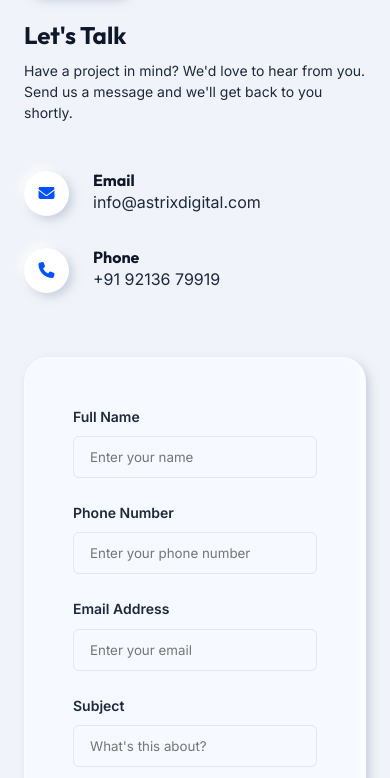
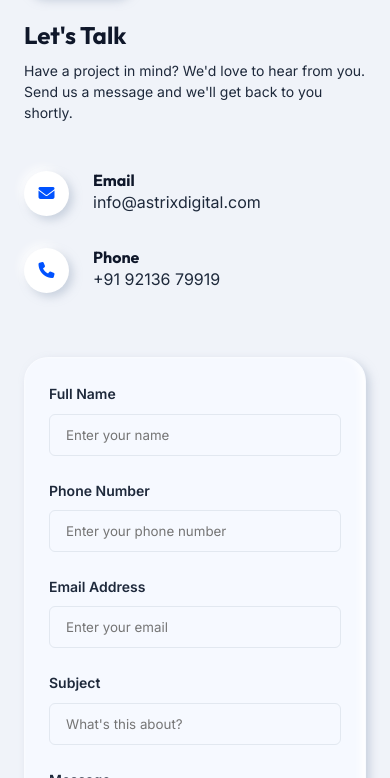
Before and after one commit to savani-shreyas/AstrixDigital, a plain HTML site: page index.html in a window 390 px wide. Shown: the part 11222-12000 px from the top of the page. Drawn offline with Linux system fonts and the light colour scheme.

Commit message:
css update

```diff
--- a/asset/CSS/style.css
+++ b/asset/CSS/style.css
@@ -1125,4 +1125,7 @@ button, .btn {
     .nav-cta{
         margin-right: -45px;
     }
+    .contact-form-wrapper {
+        padding: 1.6rem 1.5rem;
+    }
 }
```
